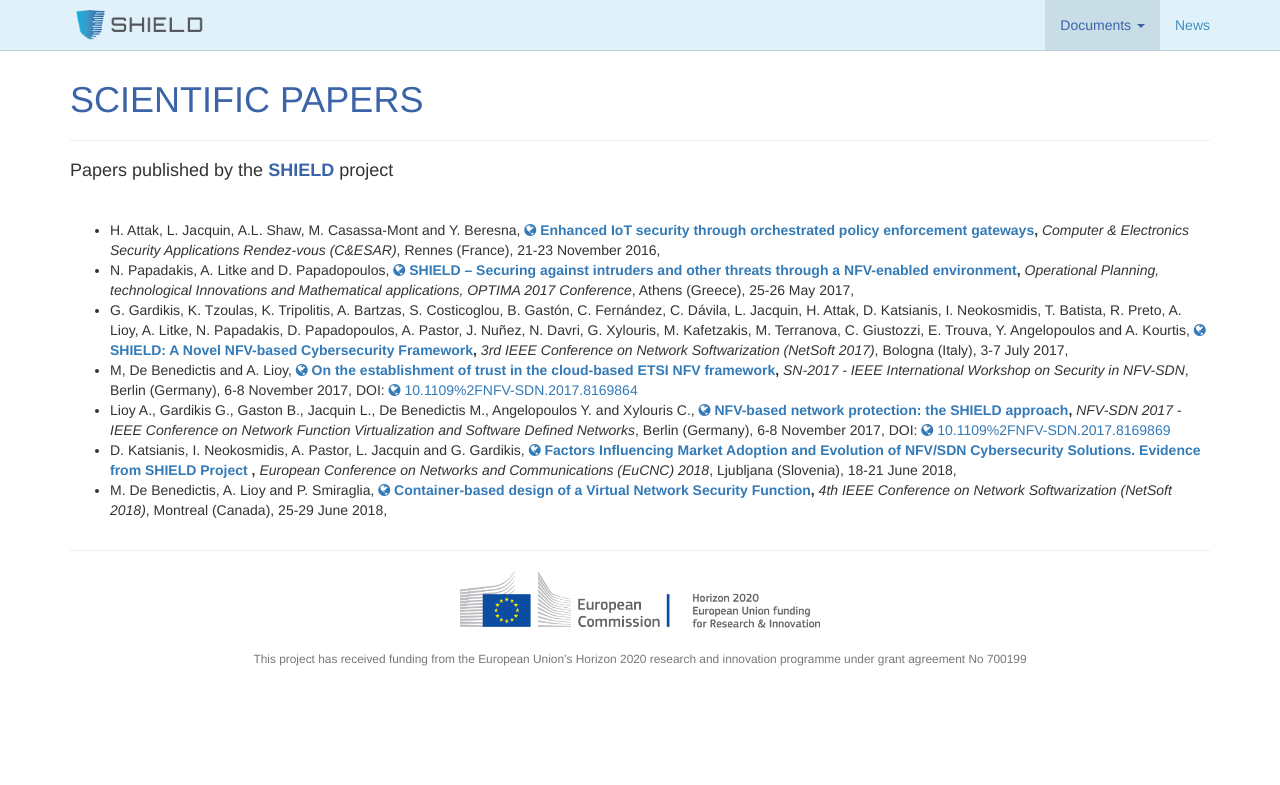
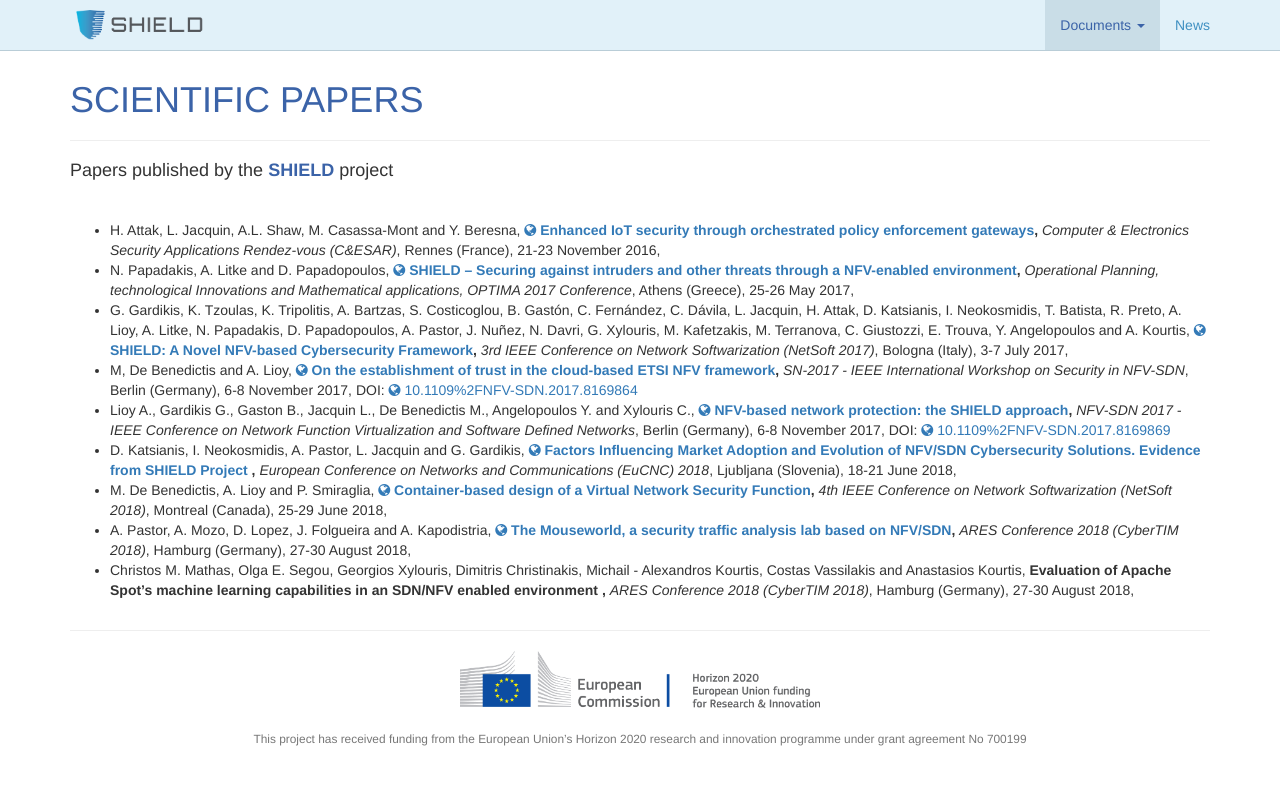
Before and after one commit to torsec/shield-h2020, a Jekyll site: the page built from documents/scientific-papers.md, in a window 1280 px wide. Shown: the top 785 px of the page. Built offline with Jekyll 4.4.1, drawn with Linux system fonts in a browser that asks for light colours; comment, search, counter and statistics services are not loaded.

Commit message:
Updated scientific papers data model

```diff
--- a/_data/documents/scientific-papers.yaml
+++ b/_data/documents/scientific-papers.yaml
@@ -67,3 +67,23 @@
   file: netsoft2018_paper.pdf
   issn:
   doi:
+
+- title: "The Mouseworld, a security traffic analysis lab based on NFV/SDN"
+  authors: A. Pastor, A. Mozo, D. Lopez, J. Folgueira and A. Kapodistria
+  date: 27-30 August 2018
+  how: ARES Conference 2018 (CyberTIM 2018)
+  where: Hamburg (Germany)
+  pages:
+  file: CyberTIM2018_NFV_ML_training.pdf
+  issn:
+  doi:
+
+- title: "Evaluation of Apache Spot’s machine learning capabilities in an SDN/NFV enabled environment "
+  authors: Christos M. Mathas, Olga E. Segou, Georgios Xylouris, Dimitris Christinakis, Michail - Alexandros Kourtis, Costas Vassilakis and Anastasios Kourtis
+  date: 27-30 August 2018
+  how: ARES Conference 2018 (CyberTIM 2018)
+  where: Hamburg (Germany)
+  pages:
+  file:
+  issn:
+  doi:
```
